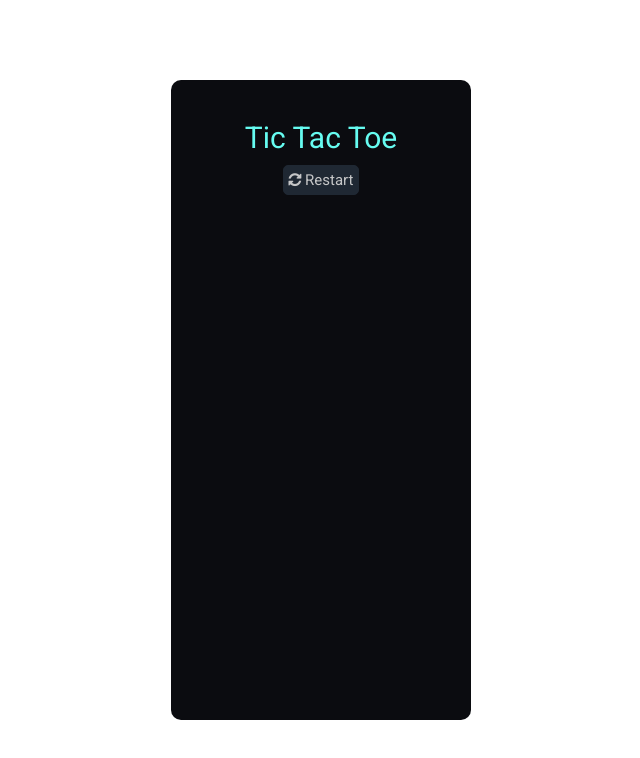
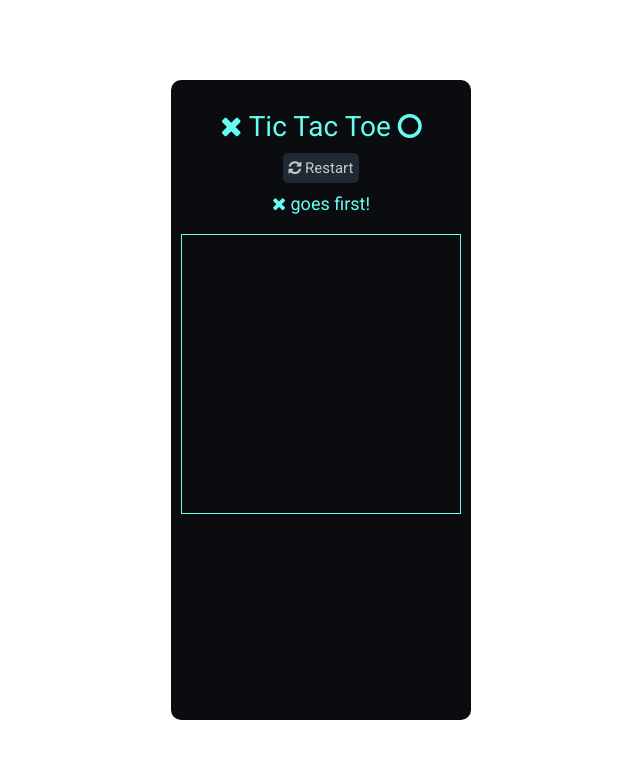
Before and after one commit to rcmonsayac/rommel-tictactoe, a plain HTML site: page index.html in a window 1280 px wide. Shown: the whole page, without its empty margins (319-959 px from the left). Drawn offline with Linux system fonts and the light colour scheme.

Commit message:
Add display message and game board

```diff
--- a/index.html
+++ b/index.html
@@ -11,10 +11,19 @@
 
 <body>
     <div class="container">
-        <div class="header">Tic Tac Toe</div>
+        <div class="header"><i class="fa fa-times"></i> Tic Tac Toe <i class="fa fa-circle-o"></i></div>
         <div>
             <button class="restart-btn"><i class="fa fa-refresh"></i> Restart</button>
         </div>
+        <div class="display-msg">
+            <i class="fa fa-times"></i> goes first!
+        </div>
+
+        <div class="board">
+
+        </div>
+
+
     </div>
     <script src="./script.js"></script>
 </body>
--- a/styles.css
+++ b/styles.css
@@ -16,7 +16,7 @@ body {
 .container {
     display: flex;
     flex-direction: column;
-    padding: 40px 50px;
+    padding: 30px 5px;
     align-items: center;
     width: 300px;
     height: 80%;
@@ -26,7 +26,7 @@ body {
 
 .header {
     color: #66FCF1;
-    font-size: 30px;
+    font-size: 28px;
     text-align: center;
     margin-bottom: 10px;;
 }
@@ -38,7 +38,8 @@ body {
     outline: none;
     border-radius: 5px;
     border: 1px solid #1F2833;
-    color: #C5C6C7
+    color: #C5C6C7;
+    margin-bottom: 10px;
 }
 
 .restart-btn:hover {
@@ -46,3 +47,16 @@ body {
     background-color: #45A29E;
     color: #1F2833;
 }
+
+.display-msg {
+    color: #66FCF1;
+    font-size: 18px;
+    text-align: center;
+    margin-bottom: 20px;;
+}
+
+.board {
+    border: 1px solid #66FCF1;
+    width: 280px;
+    height: 280px;
+}
```
